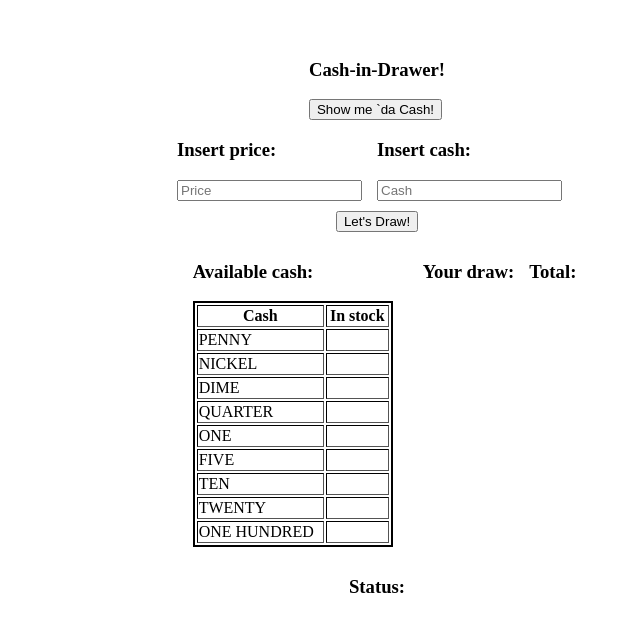
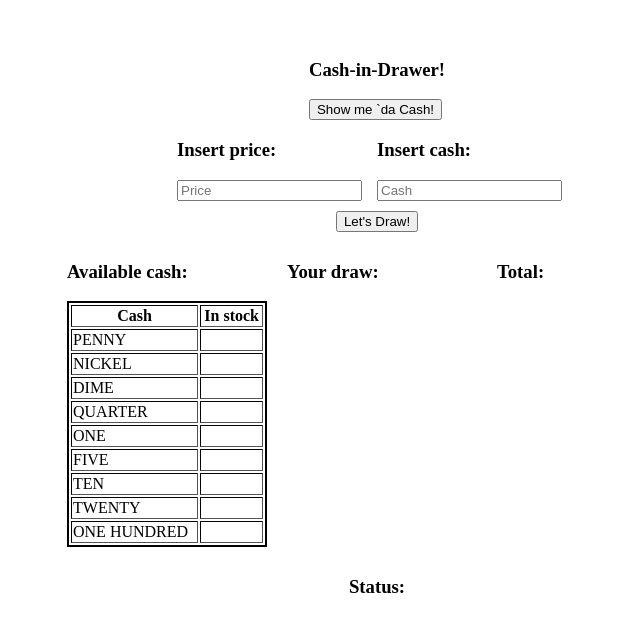
Before and after one commit to dumko23/freeCodeCamp, a plain HTML site: page JavaScript Algorithms and Data Structures Projects/Cash Register/index.html in a window 1280 px wide. Shown: the whole page, without its empty margins (263-903 px from the left). Drawn offline with Linux system fonts and the light colour scheme.

Commit message:
Update index.css

```diff
--- a/JavaScript Algorithms and Data Structures Projects/Cash Register/index.css
+++ b/JavaScript Algorithms and Data Structures Projects/Cash Register/index.css
@@ -36,8 +36,18 @@ table{
     margin: 10px;
 }
 #cidDiv{
-    margin: 0 15px;
+    width: 200px;
+    margin: 0 10px;
 }
 #drawDiv{
-    margin: 0 15px;
+    width: 200px;
+    margin: 0 10px;
 }
+#totalDiv{
+    width: 200px;
+    display: flex;
+    flex-direction: row;
+}
+#total{
+    margin-left: 10px;
+}
```
